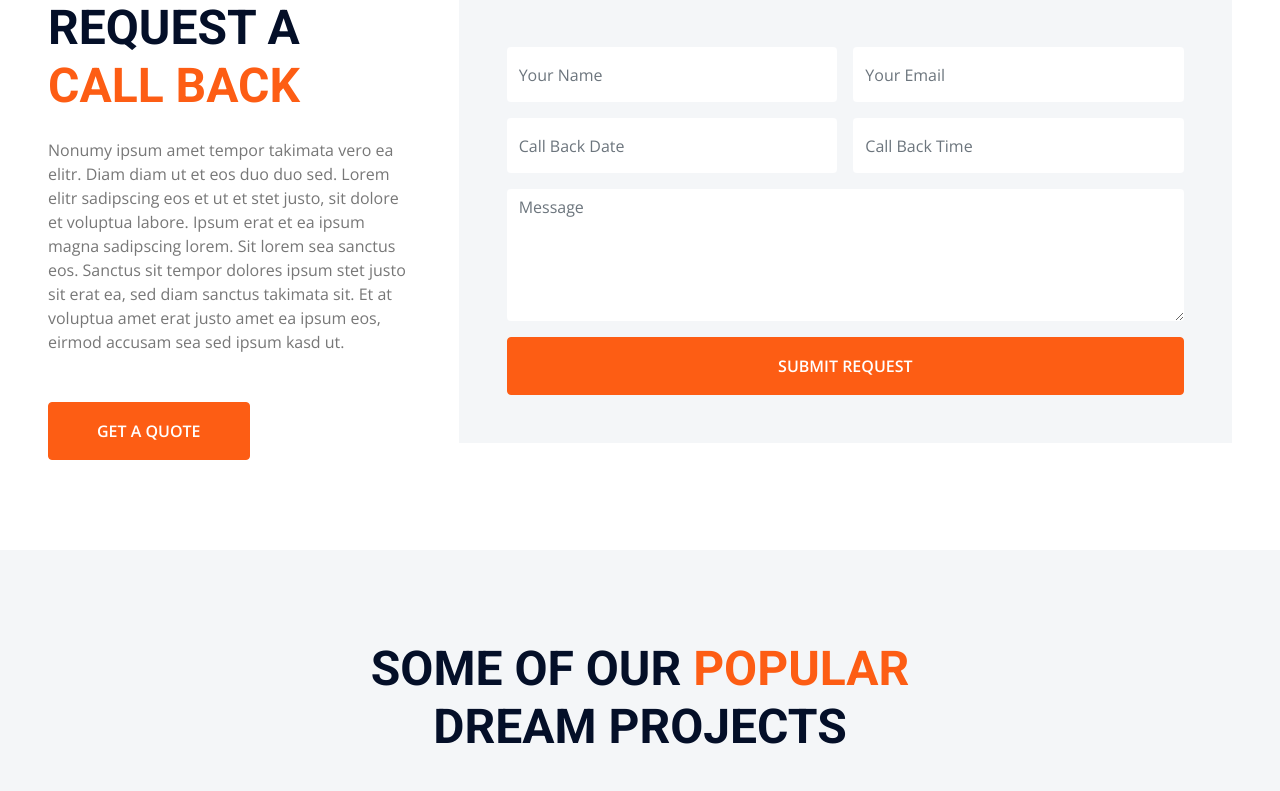
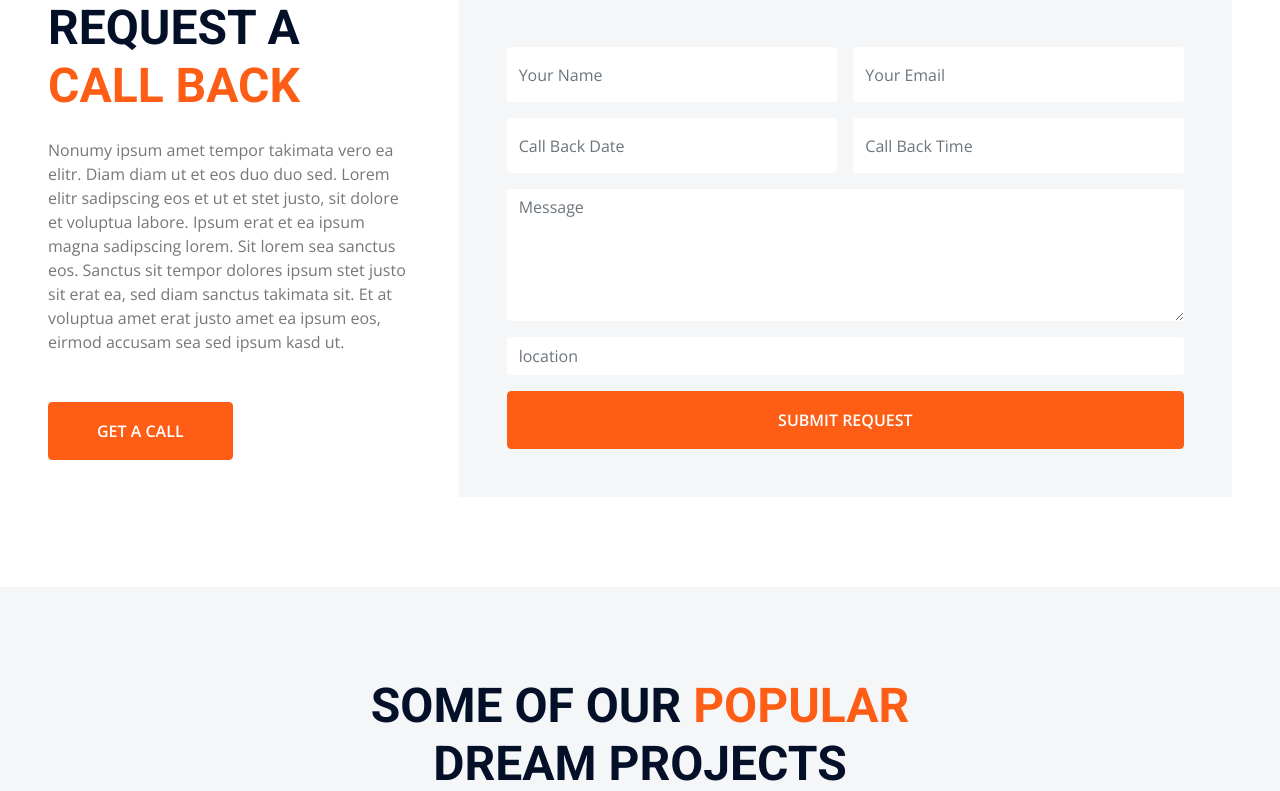
Before and after one commit to Rajeev-rd/Dream-Homes, a Django app: page /main/indexfront in a window 1280 px wide. Shown: the part 3187-3978 px from the top of the page. Run offline with Django 4.2, Linux system fonts and the light colour scheme; some libraries are stand-ins or nearby versions.

Commit message:
add changes

```diff
--- a/Usermodule/templates/frontendindexpage.html
+++ b/Usermodule/templates/frontendindexpage.html
@@ -183,7 +183,7 @@
                         <div class="p-3" style="max-width: 900px;">
                             <i class="fa fa-home fa-4x text-primary mb-4 d-none d-sm-block"></i>
                             <h1 class="display-2 text-uppercase text-white mb-md-4">Build Your Dream House With Us</h1>
-                            <a href="" class="btn btn-primary py-md-3 px-md-5 mt-2">Get A Call</a>
+                            <a href="{% url 'contact' %}" class="btn btn-primary py-md-3 px-md-5 mt-2">Get A Call</a>
                         </div>
                     </div>
                 </div>
@@ -193,7 +193,7 @@
                         <div class="p-3" style="max-width: 900px;">
                             <i class="fa fa-tools fa-4x text-primary mb-4 d-none d-sm-block"></i>
                             <h1 class="display-2 text-uppercase text-white mb-md-4">We Are Trusted For Your Project</h1>
-                            <a href="" class="btn btn-primary py-md-3 px-md-5 mt-2">Get A Call</a>
+                            <a href="{% url 'contact' %}" class="btn btn-primary py-md-3 px-md-5 mt-2">Get A Call</a>
                         </div>
                     </div>
                 </div>
@@ -342,7 +342,7 @@
                     <h1 class="display-5 text-uppercase mb-4">Request A <span class="text-primary">Call Back</span></h1>
                 </div>
                 <p class="mb-5">Nonumy ipsum amet tempor takimata vero ea elitr. Diam diam ut et eos duo duo sed. Lorem elitr sadipscing eos et ut et stet justo, sit dolore et voluptua labore. Ipsum erat et ea ipsum magna sadipscing lorem. Sit lorem sea sanctus eos. Sanctus sit tempor dolores ipsum stet justo sit erat ea, sed diam sanctus takimata sit. Et at voluptua amet erat justo amet ea ipsum eos, eirmod accusam sea sed ipsum kasd ut.</p>
-                <a class="btn btn-primary py-3 px-5" href="">Get A Quote</a>
+                <a class="btn btn-primary py-3 px-5" href="{% url 'contact' %}">Get A Call</a>
             </div>
             <div class="col-lg-8">
                 <div class="bg-light text-center p-5">
@@ -370,6 +370,9 @@
                             </div>
                             <div class="col-12">
                                 <textarea class="form-control border-0" rows="5" placeholder="Message"></textarea>
+                            </div>
+                            <div>
+                                <input type="text" placeholder="location" class="form-control border-0" >
                             </div>
                             <div class="col-12">
                                 <button class="btn btn-primary w-100 py-3" type="submit">Submit Request</button>
```
Also changed, not shown: Usermodule/templates/contact.html (+7 -6 lines), db.sqlite3.
